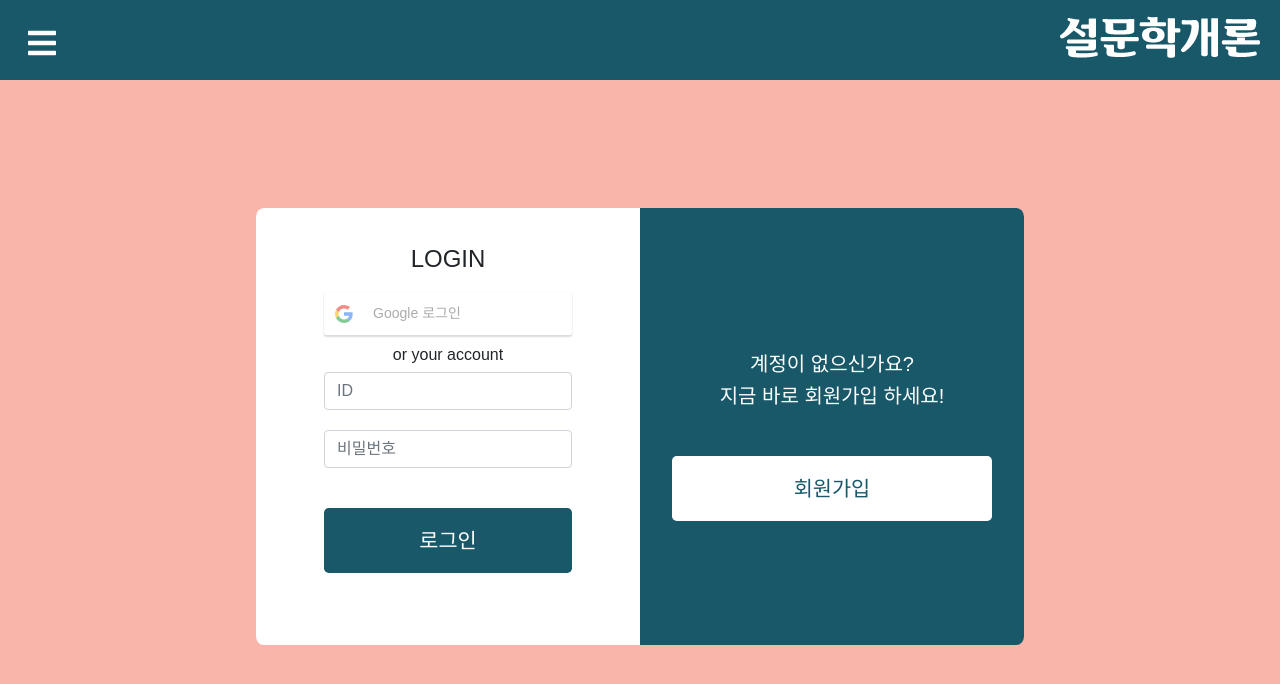
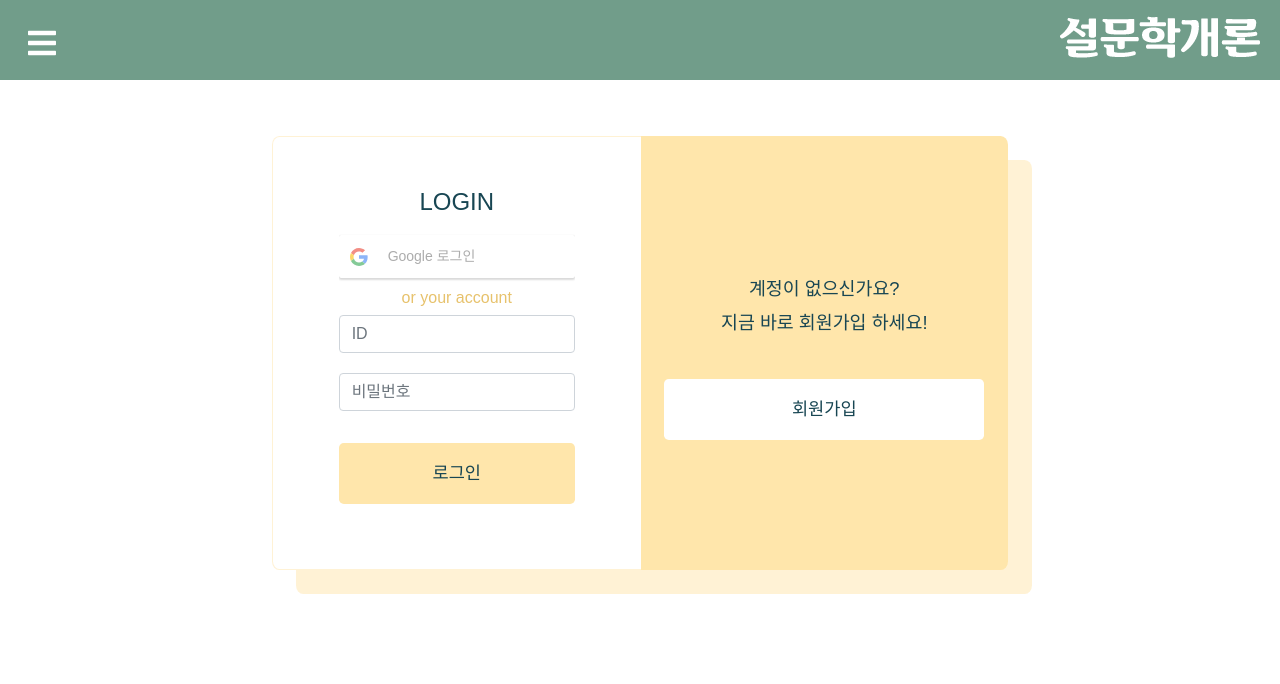
Before and after one commit to ParkJaeyeon0308/ServeyTheory, a React (Create React App) app in the folder serveytheory/: page /login in a window 1280 px wide. Shown: the top 684 px of the page. Built offline with nearby package versions, Linux system fonts and the light colour scheme; a web font is replaced by a local one.

Commit message:
테마 색상 변경 / Button 위치 수정

```diff
--- a/serveytheory/src/component/NavBar.css
+++ b/serveytheory/src/component/NavBar.css
@@ -1,7 +1,7 @@
 @import url("https://fonts.googleapis.com/css2?family=Do+Hyeon&display=swap");
 /* 화면에 바로 보이는 긴 가로 메뉴바 */
 .navbar {
-    background-color: rgb(24, 88, 105);
+    background-color: rgb(113, 157, 138);
     width: 100%;
     height: 80px;
     display: flex;
@@ -23,7 +23,7 @@
 
 /* 햄버거 버튼 누르면 나오는 메뉴바 */
 .nav-menu {
-    background-color: rgb(24, 88, 105);
+    background-color: rgb(113, 157, 138);
     width: 22%;
     height: 100vh;
     display: flex;
@@ -70,7 +70,7 @@
 .nav-text a:hover {
     color: #f5f5f5;
     text-decoration: none;
-    background-color: rgb(24, 70, 83);
+    background-color: rgb(80, 117, 101);
 }
 
 .mini-nav-text a {
@@ -92,7 +92,7 @@
     color: #f5f5f5;
     text-decoration: none;
     margin-left: 10%;
-    background-color: rgb(24, 70, 83);
+    background-color: rgb(80, 117, 101);
 }
 
 .nav-menu-items {
@@ -129,7 +129,7 @@
 
 /* x버튼 누르는 곳 배경 색깔 */
 .navbar-toggle {
-    background-color: rgb(24, 88, 105);
+    background-color: rgb(113, 157, 138);
     margin-left: 15px;
     width: 100%;
     height: 80px;
--- a/serveytheory/src/pages/Developer_intro/developer_intro.css
+++ b/serveytheory/src/pages/Developer_intro/developer_intro.css
@@ -36,17 +36,15 @@
     width: 18rem;
     height: 25rem;
 
-    background-color: rgb(255, 255, 255);
-
-    border-radius: 50px 50px 50px 50px;
-    border: 0.3rem solid rgb(249, 181, 169);
+    background-color: rgb(250, 245, 233);
+    border-radius: 40px 40px 40px 40px;
     margin: 1.2rem;
 }
 
 .member img {
     width: 100%;
-    padding: 1rem;
-    border-radius: 50px 50px 50px 50px;
+    padding: 1.5rem;
+    border-radius: 40px 40px 40px 40px;
 }
 
 .member .info {
--- a/serveytheory/src/pages/Login/login.css
+++ b/serveytheory/src/pages/Login/login.css
@@ -1,37 +1,32 @@
-body {
-    background-color: rgb(249, 181, 169);
-}
-
-.container {
-    height: 100%;
-    display: flex;
-    flex-flow: row wrap;
-    justify-content: center;
-    align-items: center;
-    align-content: center;
-    align-self: center;
-    margin-top: 1rem;
-}
-
-/* container의 background-color 지정 */
-.container-fluid {
-    background-color: rgb(249, 181, 169);
+.login div {
+    /* 세로 scroll bar 제거*/
+    overflow-y: hidden;
 }
 
 /* 왼쪽 화면 */
 .row1 {
     flex: auto;
-    margin-top: 10%;
-    margin-left: 20%;
+    margin-top: 3.5rem;
+    margin-left: 17rem;
+    margin-bottom: 5rem;
+
     background-color: rgb(255, 255, 255);
+    box-shadow: 1.5rem 1.5rem rgba(255, 230, 171, 0.5);
+
+    border-top: 0.1rem solid rgba(255, 230, 171, 0.5);
+    border-left: 0.1rem solid rgba(255, 230, 171, 0.5);
+    border-bottom: 0.1rem solid rgba(255, 230, 171, 0.5);
     border-top-left-radius: 2%;
     border-bottom-left-radius: 2%;
-    margin-bottom: 10%;
+
+    margin-bottom: 5rem;
+    padding-bottom: 2rem;
 }
 
 /* LOGIN */
 .text1 {
-    margin-top: 15%;
+    margin-top: 3.2rem;
+    color: rgb(24, 70, 83);
 }
 
 .input {
@@ -41,33 +36,46 @@ body {
 
 /* 구글 로그인 버튼 */
 .googleLogin {
+    display: flex;
     flex: auto;
     margin-top: 10px;
     margin-bottom: 10px;
     width: 100%;
-    size: 10em;
-    display: flex;
+    size: 10rem;
+}
+
+.account {
+    color: rgb(231, 194, 108);
 }
 
 /* 계정이 없을 경우 - no have account? */
-.signup {
+.no_have_account {
     display: none;
+    color: rgb(231, 194, 108);
+    margin-top: 1.2rem;
 }
 
 /* 오른쪽 화면 */
 .row2 {
     flex: auto;
-    margin-top: 10%;
-    margin-right: 20%;
-    background-color: rgb(24, 88, 105);
+    margin-top: 3.5rem;
+    margin-right: 17rem;
+
+    background-color: rgb(255, 230, 171);
+    box-shadow: 1.5rem 1.5rem rgba(255, 230, 171, 0.5);
     border-top-right-radius: 2%;
     border-bottom-right-radius: 2%;
-    margin-bottom: 10%;
+
+    margin-bottom: 5rem;
+    padding-bottom: 2rem;
 }
 
 /* 오른쪽 화면 텍스트 */
 .texts {
-    color: white;
+    color: rgb(24, 70, 83);
+    font-size: 1.15em;
+    line-height: 1.1rem;
+
     margin-top: 9rem;
 }
 
--- a/serveytheory/src/pages/Login/login.js
+++ b/serveytheory/src/pages/Login/login.js
@@ -42,7 +42,7 @@ class Login extends Component {
                                         onSuccess={this.responseGoogle}
                                         onFailure={this.responseFail}
                                     />
-                                    <h6>or your account</h6>
+                                    <h6 className="account">or your account</h6>
                                     <input
                                         type="id"
                                         id="inputid"
@@ -65,24 +65,27 @@ class Login extends Component {
                                         className="btn btn-lg btn-block"
                                         type="button"
                                         style={{
-                                            backgroundColor: "rgb(24, 88, 105)",
-                                            color: "white",
-                                            fontSize: "1.3rem",
+                                            backgroundColor:
+                                                "rgb(255, 230, 171)",
+                                            color: "rgb(24, 70, 83)",
+                                            fontSize: "1.1rem",
                                             padding: "1rem",
-                                            marginTop: "2.5rem"
+                                            marginTop: "2rem"
                                         }}
                                         onClick={this.handleOnClick}
                                     >
                                         {" "}
                                         로그인{" "}
                                     </button>
-                                    <h6 className="signup">no have account?</h6>
+                                    <h6 className="no_have_account">
+                                        no have account?
+                                    </h6>
                                 </div>
                             </Col>
                             <Col className="row2">
                                 <div className="texts">
-                                    <h5>계정이 없으신가요?</h5>
-                                    <h5>지금 바로 회원가입 하세요!</h5>
+                                    <p>계정이 없으신가요?</p>
+                                    <p>지금 바로 회원가입 하세요!</p>
                                 </div>
                                 <Link to="./SignUp">
                                     <button
@@ -90,9 +93,9 @@ class Login extends Component {
                                         type="button"
                                         style={{
                                             backgroundColor: "white",
-                                            color: "rgb(24, 88, 105)",
-                                            fontSize: "1.3rem",
-                                            marginTop: "3rem",
+                                            color: "rgb(24, 70, 83)",
+                                            fontSize: "1.1em",
+                                            marginTop: "2rem",
                                             width: "20rem",
                                             padding: "1rem"
                                         }}
--- a/serveytheory/src/pages/Question/question.css
+++ b/serveytheory/src/pages/Question/question.css
@@ -18,22 +18,18 @@
 }
 
 .question_text {
+    color: rgb(24, 70, 83);
+    font-size: 1.7em;
+    text-align: center;
+
     margin-top: 2.5rem;
-
-    font-size: 1.9em;
-    text-align: center;
 }
 
 #image {
-    width: 28rem;
-    height: 16rem;
-    margin-top: 0.5rem;
-    margin-bottom: 1.5rem;
+    width: 22rem;
+    height: 13rem;
+    margin-top: 1rem;
+    margin-bottom: 2rem;
 
     text-align: center;
 }
-
-.buttons {
-    text-align: center;
-    width: 100%;
-}
--- a/serveytheory/src/pages/Question/question_2.js
+++ b/serveytheory/src/pages/Question/question_2.js
@@ -13,7 +13,7 @@ class question extends React.Component {
         return (
             <div className="Question">
                 <p className="progress_text">{progress}% 진행 중</p>
-                <p className="question_text">Q. {question_title}</p>
+                <p className="question_text">{question_title}</p>
                 <div className="container">
                     <div>
                         <img id="image" src="../images/지브리.png" />
@@ -37,7 +37,7 @@ class question extends React.Component {
 // 기본 props 값
 question.defaultProps = {
     question_title:
-        "붕어빵이 먹고싶어서 사러나가려고 한다. 당신이 선택한 가게는?",
+        "Q1. 붕어빵이 먹고싶어서 사러나가려고 한다. 당신이 선택한 가게는?",
     btn1: "집이랑 가까운 곳",
     btn2: "내가 좋아하는 슈크림 붕어빵이 있는 곳",
     progress: 0
--- a/serveytheory/src/pages/Question/question_3.js
+++ b/serveytheory/src/pages/Question/question_3.js
@@ -14,7 +14,7 @@ class question extends React.Component {
         return (
             <div className="Question">
                 <p className="progress_text">{progress}% 진행 중</p>
-                <p className="question_text">Q.{question_title}</p>
+                <p className="question_text">{question_title}</p>
                 <div className="container">
                     <div>
                         <img id="image" src="../images/지브리.png" />
@@ -43,7 +43,7 @@ class question extends React.Component {
 // 기본 props 값
 question.defaultProps = {
     question_title:
-        "붕어빵이 먹고싶어서 사러나가려고 한다. 당신이 선택한 가게는?",
+        "Q1. 붕어빵이 먹고싶어서 사러나가려고 한다. 당신이 선택한 가게는?",
     btn1: "집이랑 가까운 곳",
     btn2: "내가 좋아하는 슈크림 붕어빵이 있는 곳",
     btn3: "귀찮아~ 집에 있을래",
--- a/serveytheory/src/pages/SignUp/signup.css
+++ b/serveytheory/src/pages/SignUp/signup.css
@@ -1,59 +1,68 @@
-html,
-body {
-    background-color: rgb(249, 181, 169);
-}
+.signup {
+    height: 100%;
+    margin-top: 3.5rem;
 
-.container {
-    height: 100%;
     display: flex;
-    flex-flow: row wrap;
+    flex-flow: column wrap;
     justify-content: center;
     align-items: center;
     align-content: center;
     align-self: center;
-    margin-top: 1rem;
 }
 
-/* #body {
-    background-color: white;
-    border-color: rgb(249, 181, 169);
-    width: 50%;
-    padding: 3%;
-    margin-top: 10%;
-    padding-bottom: 1%;
+input:focus {
+    outline: 1rem solid rgb(255, 230, 171);
+}
 
-    height: 100%;
-    display: flex;
-    flex-flow: column wrap;
-    align-items: center;
-    justify-content: center;
-} */
+/* 회원가입 text */
+.join {
+    font-size: 1.8em;
+    color: rgb(24, 70, 83);
+    margin-bottom: 2rem;
+}
 
-#inputs {
-    width: 70%;
+/* 닉네임 input */
+#nick_input {
+    width: 30rem;
 }
-#button {
-    background-color: rgb(249, 181, 169);
-    color: white;
-    font-size: 25px;
-    border-color: white;
+
+/* 중복체크 버튼 */
+#btn1 {
+    background-color: rgb(255, 230, 171);
+    color: rgb(24, 70, 83);
+    font-size: 1em;
+
+    border-color: rgb(255, 230, 171);
+
+    padding-left: 1.5rem;
+    padding-right: 1.5rem;
+    padding-bottom: 0.5rem;
+    margin-bottom: 1rem;
 }
+
+/* ID input */
 #id_inputs {
-    margin-top: 1%;
-    margin-bottom: 1%;
-    width: 70%;
-    font-size: 25px;
+    width: 30rem;
+    font-size: 1.1em;
+
+    margin-bottom: 1.5rem;
 }
+
+/* PW input */
 #pw_inputs {
-    margin-top: 2%;
-    margin-bottom: 2%;
-    width: 70%;
-    font-size: 25px;
+    width: 30rem;
+    font-size: 1.1em;
+
+    margin-bottom: 1.5rem;
 }
-#buttons {
-    background-color: rgb(249, 181, 169);
-    color: white;
-    width: 70%;
-    font-size: 25px;
-    margin-bottom: 5%;
+
+/* 회원가입 버튼 */
+#btn2 {
+    width: 30rem;
+    background-color: rgb(255, 230, 171);
+    color: rgb(24, 70, 83);
+    font-size: 1.1em;
+
+    border-color: rgb(255, 230, 171);
+    margin-top: 1.5rem;
 }
```
Also changed, not shown: serveytheory/src/component/Button.scss (+9 -11 lines), serveytheory/src/pages/Collect/collect.css (+8 -8 lines), serveytheory/src/pages/SignUp/signup.js (+9 -12 lines).
